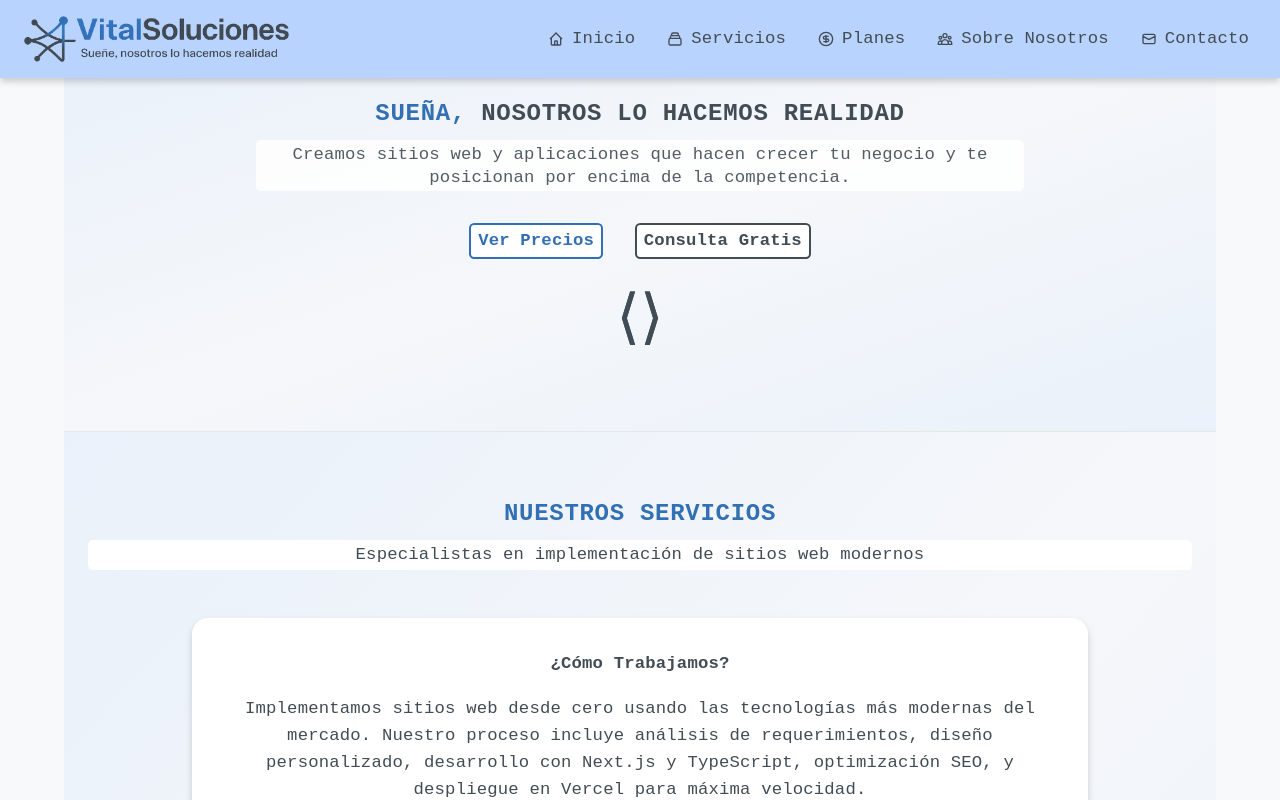
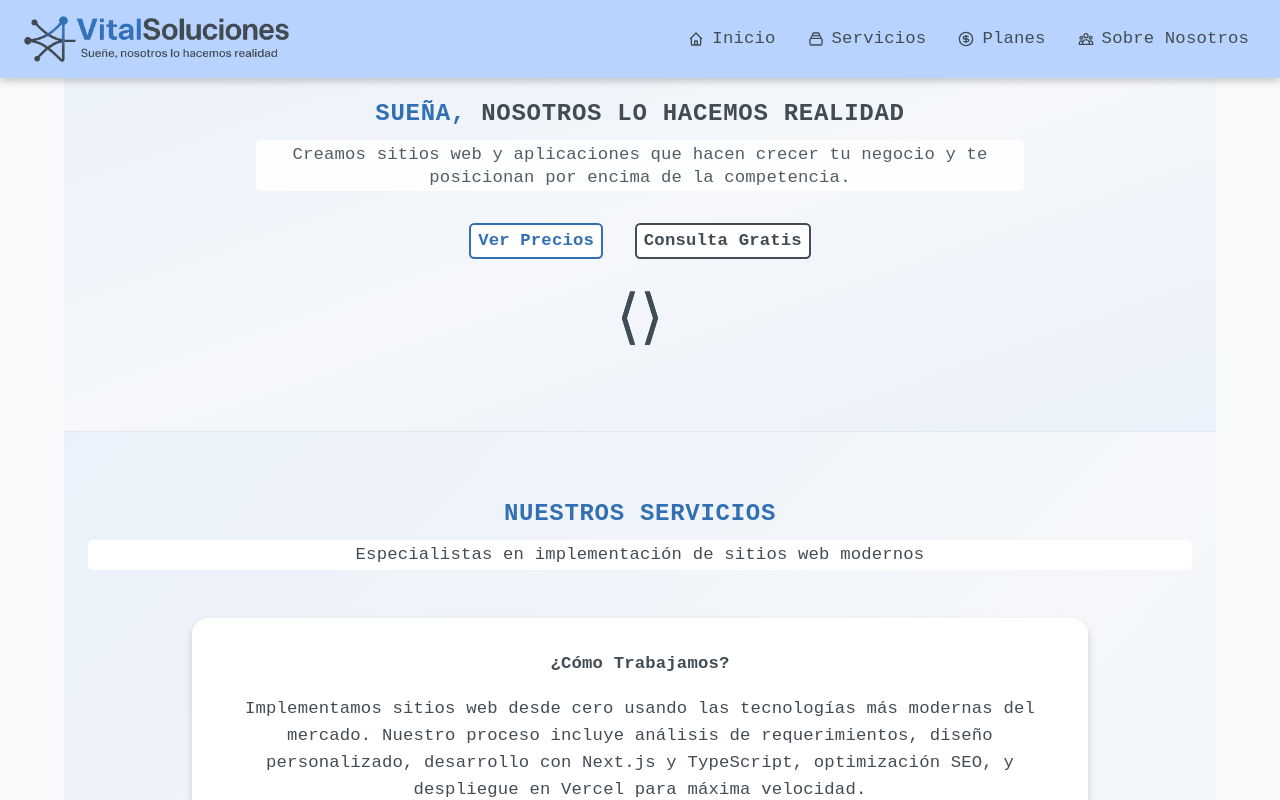
Before and after one commit to pedroj1985/vitaltemplate_site, a Next.js app: page / in a window 1280 px wide. Shown: the top 800 px of the page. Built offline with nearby package versions, Linux system fonts and the light colour scheme.

Commit message:
chore: Comment out contact link in Navbar component for future implementation

```diff
--- a/src/app/components/Navbar.tsx
+++ b/src/app/components/Navbar.tsx
@@ -56,12 +56,12 @@ export default function Navbar() {
             </svg>
             <span>Sobre Nosotros</span>
           </a>
-          <a href="#contact" className="navbar-link flex items-center space-x-2" onClick={e => handleSmoothScroll(e, 'contacto')}>
+{/*           <a href="#contact" className="navbar-link flex items-center space-x-2" onClick={e => handleSmoothScroll(e, 'contacto')}>
             <svg className="w-4 h-4" fill="none" stroke="currentColor" strokeWidth={2} viewBox="0 0 24 24">
               <path d="M3 8l7.89 4.26a2 2 0 002.22 0L21 8M5 19h14a2 2 0 002-2V7a2 2 0 00-2-2H5a2 2 0 00-2 2v10a2 2 0 002 2z" />
             </svg>
             <span>Contacto</span>
-          </a>
+          </a> */}
           {/* <button className="bg-accent text-white px-6 py-2 rounded-lg hover:bg-orange-600 transition-colors">
             Cotizar Proyecto
           </button> */}
```
